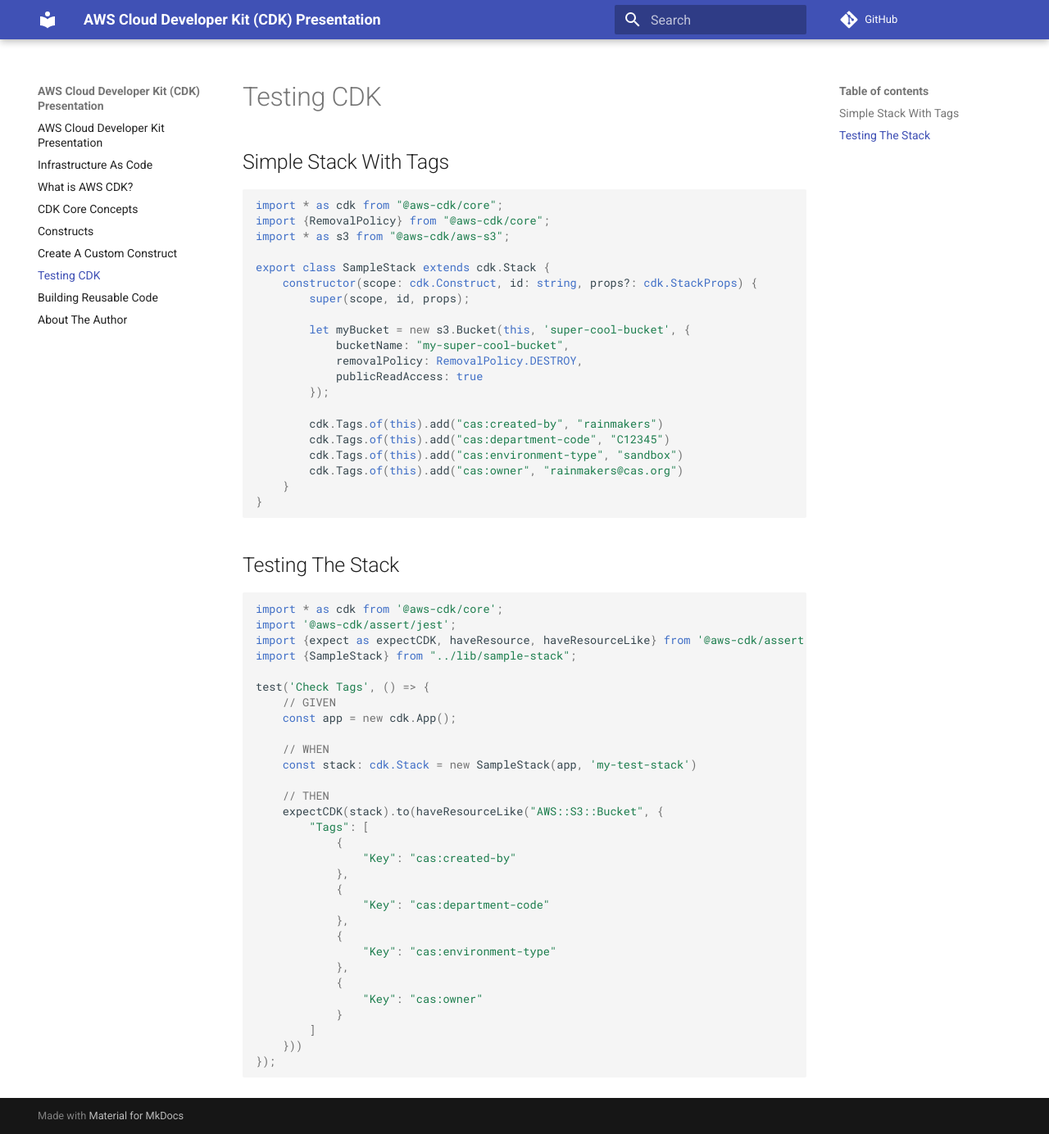
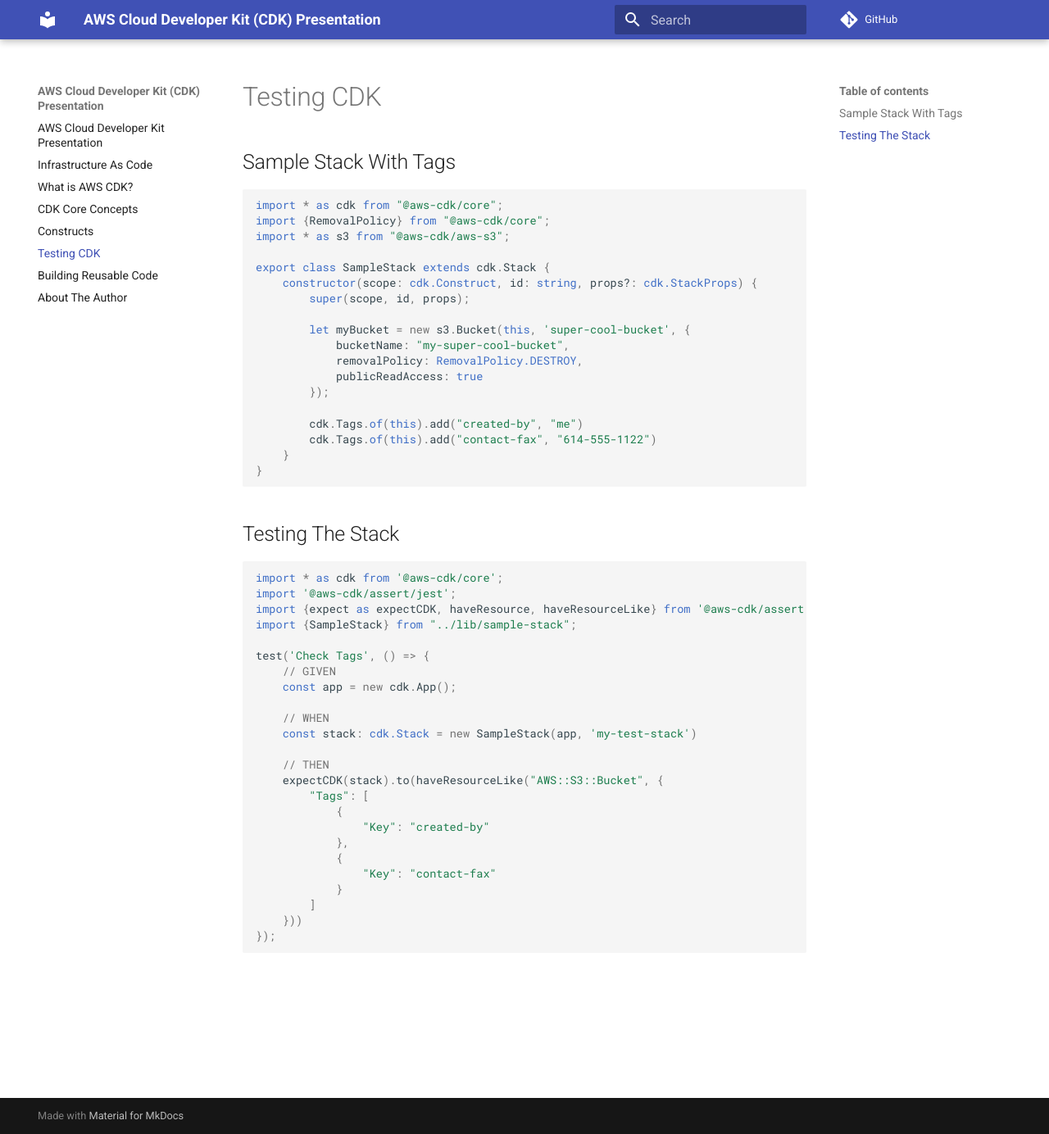
Before and after one commit to hasanaburayyan/aws-cdk-presentation, an MkDocs documentation site: the page built from docs/creating-a-construct/testing-cdk.md, in a window 1280 px wide and 1384 px high. Shown: the whole window at 82% size. Built offline with MkDocs 1.6.1 and Material for MkDocs 9.7.7, drawn with Linux system fonts in a browser that asks for light colours; comment, search, counter and statistics services are not loaded.

Commit message:
final updates for community of practice

````diff
--- a/.projenrc.js
+++ b/.projenrc.js
@@ -9,6 +9,7 @@ const project = new AwsCdkTypeScriptApp({
     '@aws-cdk/aws-sqs',
     '@aws-cdk/aws-iam',
     '@aws-cdk/aws-s3',
+    '@aws-cdk/aws-events-targets',
     '@aws-cdk/aws-lambda',
     '@aws-cdk/aws-lambda-event-sources',
     '@aws-cdk/aws-codepipeline-actions',
--- a/docs/creating-a-construct/testing-cdk.md
+++ b/docs/creating-a-construct/testing-cdk.md
@@ -1,6 +1,6 @@
 # Testing CDK
 
-## Simple Stack With Tags
+## Sample Stack With Tags
 ```typescript
 import * as cdk from "@aws-cdk/core";
 import {RemovalPolicy} from "@aws-cdk/core";
@@ -16,10 +16,8 @@ export class SampleStack extends cdk.Stack {
             publicReadAccess: true
         });
 
-        cdk.Tags.of(this).add("cas:created-by", "rainmakers")
-        cdk.Tags.of(this).add("cas:department-code", "C12345")
-        cdk.Tags.of(this).add("cas:environment-type", "sandbox")
-        cdk.Tags.of(this).add("cas:owner", "rainmakers@cas.org")
+        cdk.Tags.of(this).add("created-by", "me")
+        cdk.Tags.of(this).add("contact-fax", "614-555-1122")
     }
 }
 
@@ -43,16 +41,10 @@ test('Check Tags', () => {
     expectCDK(stack).to(haveResourceLike("AWS::S3::Bucket", {
         "Tags": [
             {
-                "Key": "cas:created-by"
+                "Key": "created-by"
             },
             {
-                "Key": "cas:department-code"
-            },
-            {
-                "Key": "cas:environment-type"
-            },
-            {
-                "Key": "cas:owner"
+                "Key": "contact-fax"
             }
         ]
     }))
--- a/mkdocs.yml
+++ b/mkdocs.yml
@@ -8,7 +8,6 @@ nav:
   - 'infrastructure-as-code/what-is-cdk.md'
   - 'cdk-key-concepts/cdk-key-concepts.md'
   - 'cdk-key-concepts/constructs.md'
-  - 'creating-a-construct/custom-construct.md'
   - 'creating-a-construct/testing-cdk.md'
   - 'building-reusable-code/building-reusable-code.md'
   - 'about/about-me.md'
--- a/package.json
+++ b/package.json
@@ -43,6 +43,7 @@
     "@aws-cdk/aws-codecommit": "^1.22.0",
     "@aws-cdk/aws-codepipeline": "^1.22.0",
     "@aws-cdk/aws-codepipeline-actions": "^1.22.0",
+    "@aws-cdk/aws-events-targets": "^1.22.0",
     "@aws-cdk/aws-iam": "^1.22.0",
     "@aws-cdk/aws-lambda": "^1.22.0",
     "@aws-cdk/aws-lambda-event-sources": "^1.22.0",
````
Also changed, not shown: docs/cdk-key-concepts/constructs.md (+4 -1 lines), docs/creating-a-construct/custom-construct.md (deleted, +0 -3 lines), docs/infrastructure-as-code/iac.md (+4 -0 lines), docs/infrastructure-as-code/what-is-cdk.md (+7 -2 lines), docs/assets/pub-sub.png (added), 4 other files.
